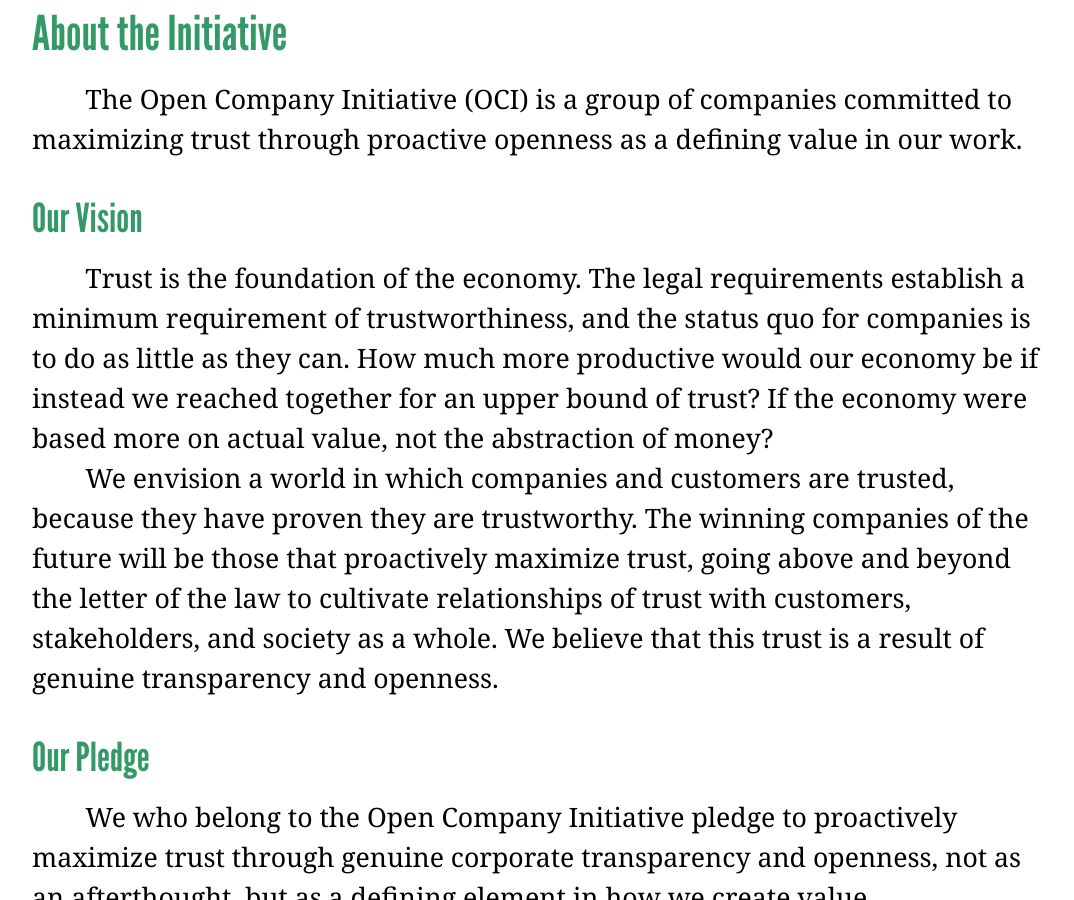
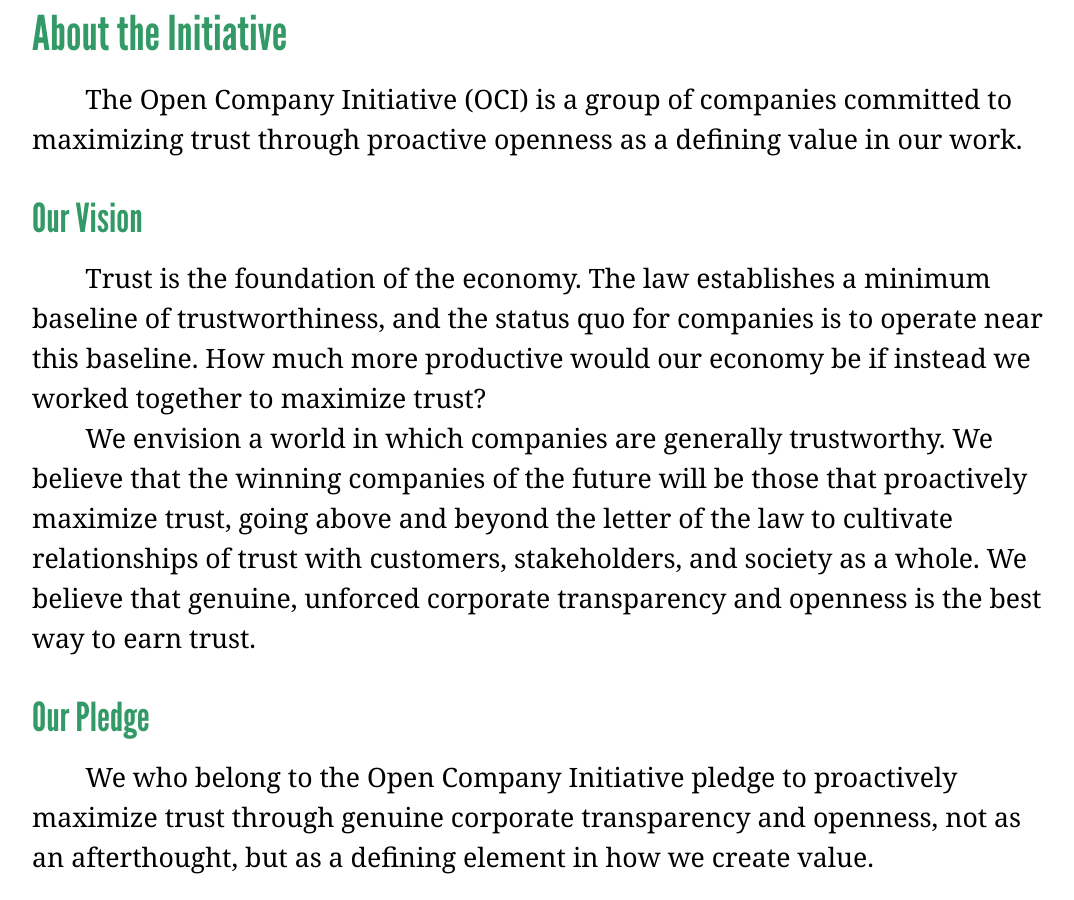
Before and after one commit to opencompany/www.opencompany.org, a Jekyll site: the page built from about/index.md, in a window 1280 px wide and 900 px high, scrolled down 230 px. Shown: the whole window, without its empty margins (96-1170 px from the left). Built offline with Jekyll 4.4.1, drawn with Linux system fonts in a browser that asks for light colours; Markdown is read by kramdown in place of the engine named in the settings.

Commit message:
Another pass over Vision language
 - drop value vs. money question
 - believe a little more
 - bookend "the law" with "unforced"
 - do the tighten up

```diff
--- a/about/index.md
+++ b/about/index.md
@@ -10,18 +10,17 @@
 
 ### Our Vision
 
-Trust is the foundation of the economy. The legal requirements establish a
-minimum requirement of trustworthiness, and the status quo for companies is to
-do as little as they can. How much more productive would our economy be if
-instead we reached together for an upper bound of trust? If the economy were
-based more on actual value, not the abstraction of money?
+Trust is the foundation of the economy. The law establishes a minimum baseline
+of trustworthiness, and the status quo for companies is to operate near this
+baseline. How much more productive would our economy be if instead we worked
+together to maximize trust?
 
-We envision a world in which companies and customers are trusted, because they
-have proven they are trustworthy. The winning companies of the future will be
-those that proactively maximize trust, going above and beyond the letter of the
-law to cultivate relationships of trust with customers, stakeholders, and
-society as a whole. We believe that this trust is a result of genuine
-transparency and openness.
+We envision a world in which companies are generally trustworthy. We believe
+that the winning companies of the future will be those that proactively
+maximize trust, going above and beyond the letter of the law to cultivate
+relationships of trust with customers, stakeholders, and society as a whole. We
+believe that genuine, unforced corporate transparency and openness is the best
+way to earn trust.
 
 
 ### Our Pledge
```
